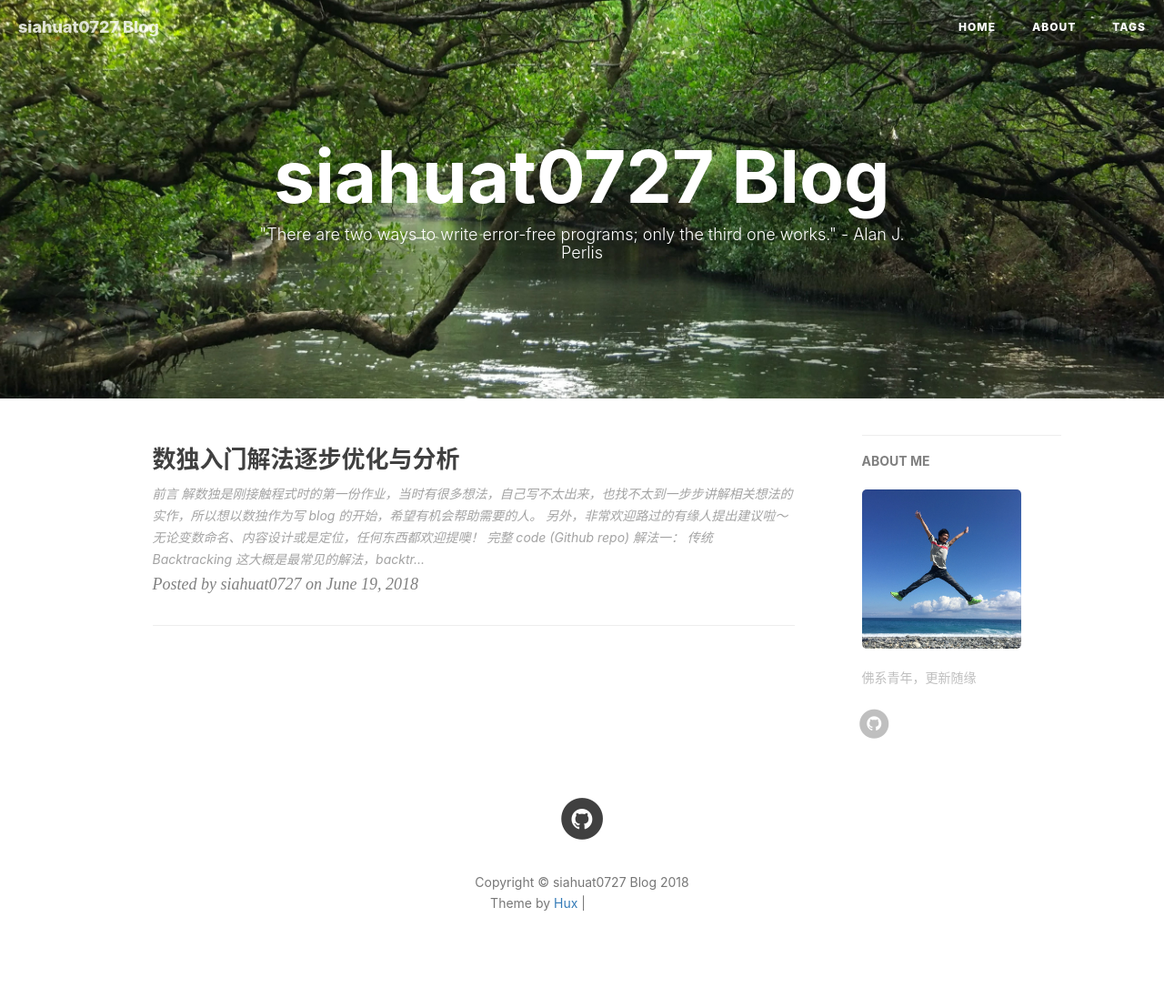
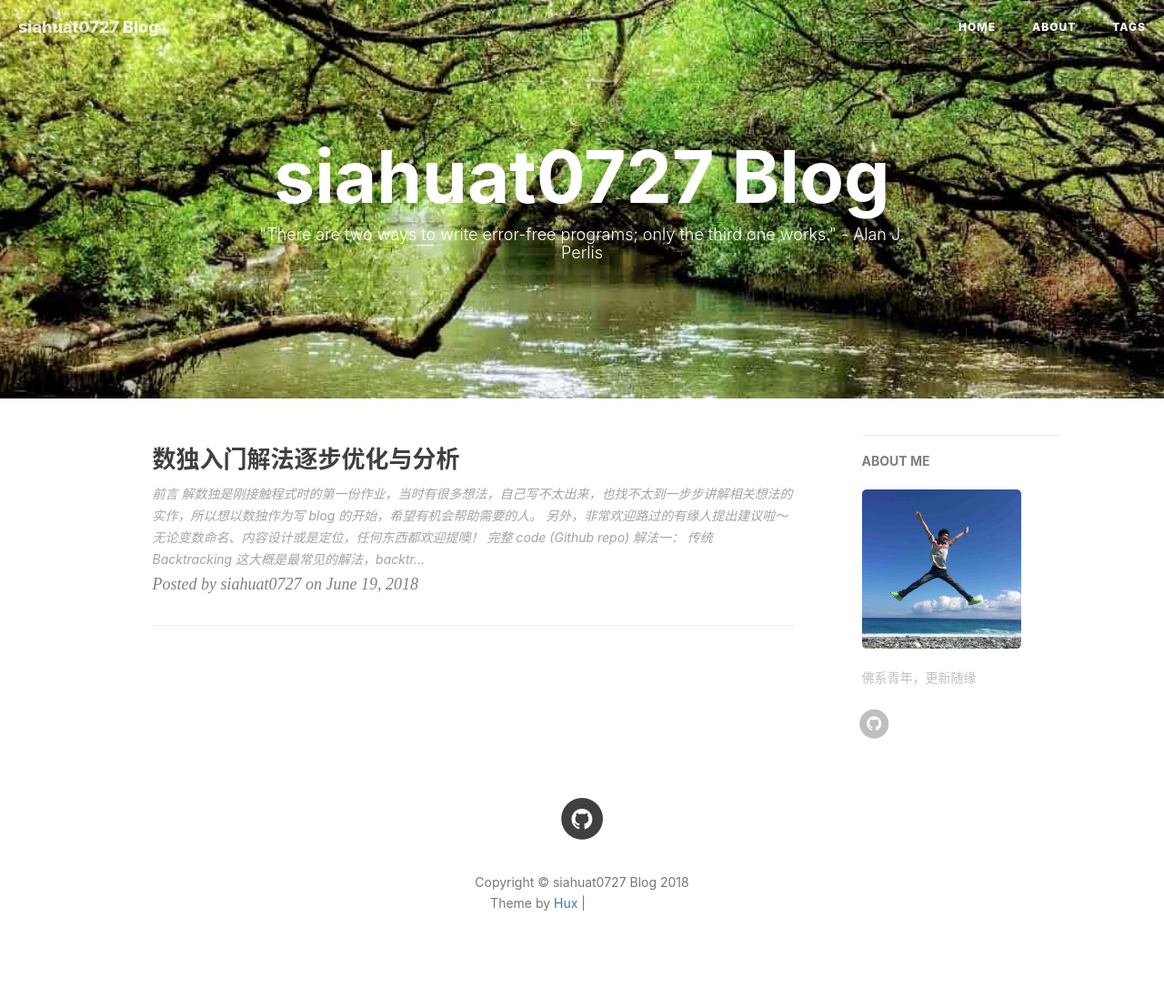
Before and after one commit to siahuat0727/siahuat0727.github.io, a Jekyll site: the page built from index.html, in a window 1280 px wide. Shown: the whole page at 91% size. Built offline with Jekyll 4.4.1, drawn with Linux system fonts in a browser that asks for light colours; nearby versions of some CDN libraries; the list of posts is cut into pages by our own code; comment, search, counter and statistics services are not loaded; grey boxes are pictures that could not be loaded.

Commit message:
compress img

```diff
--- a/index.html
+++ b/index.html
@@ -1,7 +1,7 @@
 ---
 layout: page
 description: "\"There are two ways to write error-free programs; only the third one works.\" - Alan J. Perlis"
-header-img: "img/page_bg.jpg"
+header-img: "img/page-bg.jpg"
 ---
 
 {% for post in paginator.posts %}
```
Also changed, not shown: img/page-bg.jpg (added), img/page_bg.jpg (deleted), img/profile.jpg.
